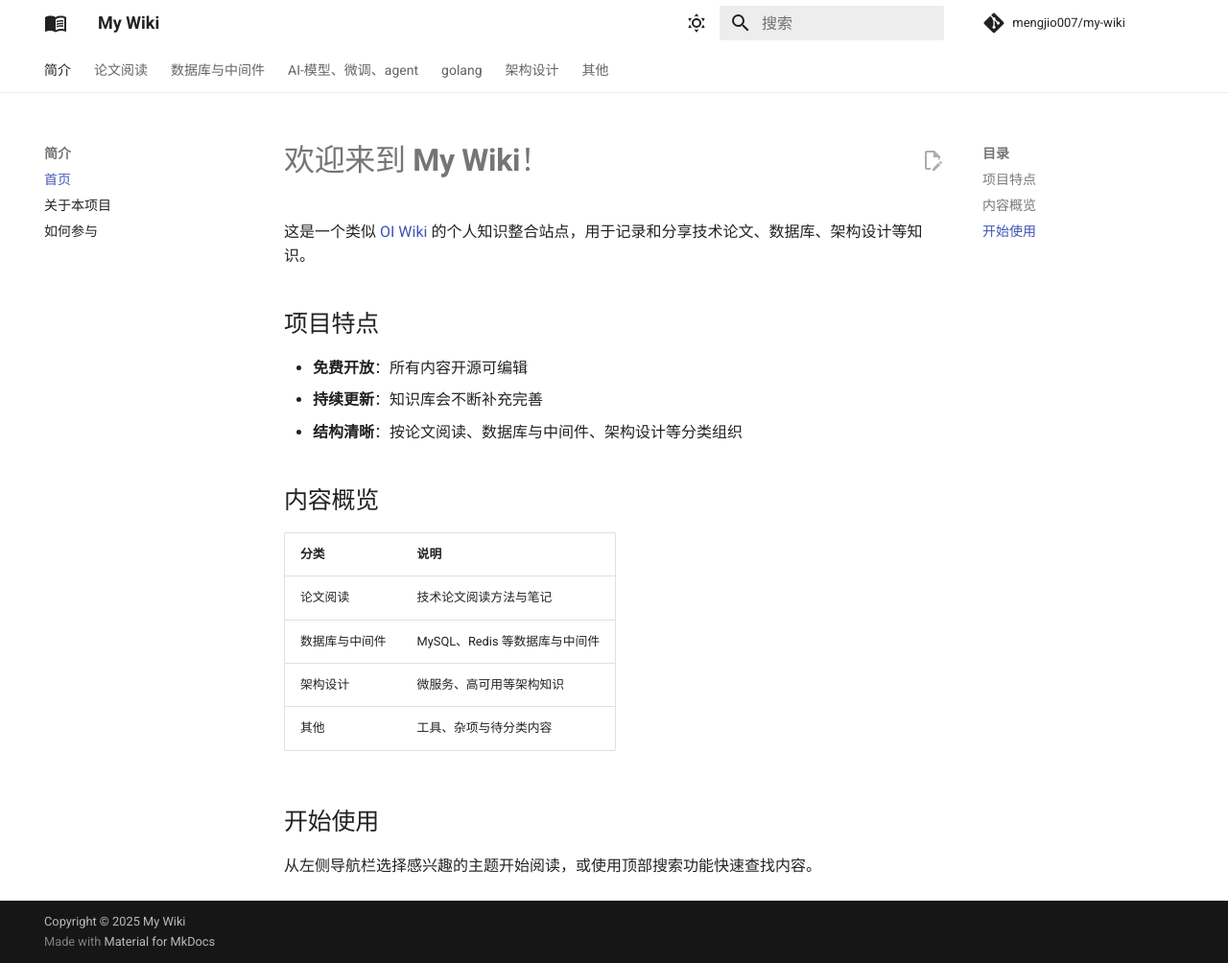
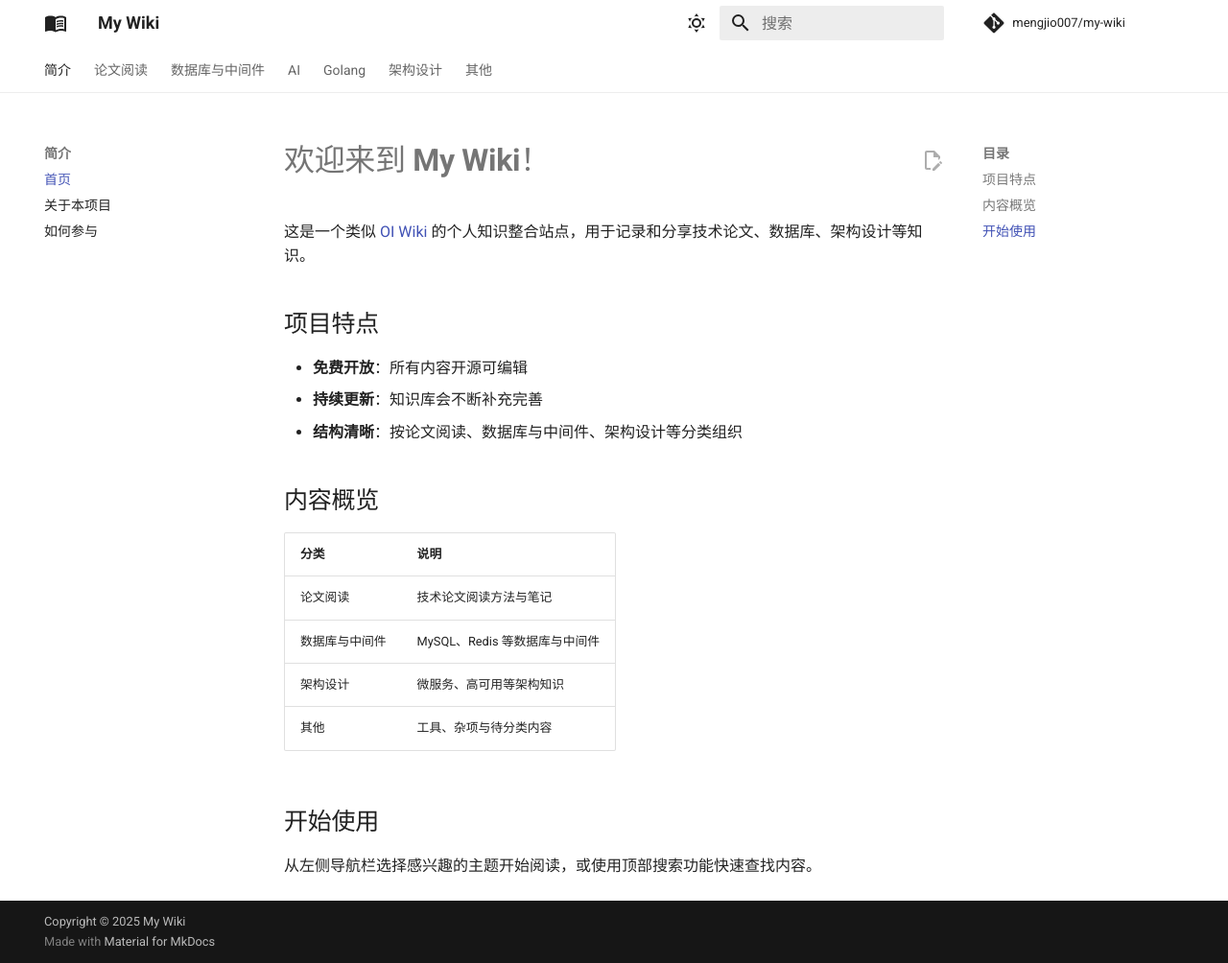
Before and after one commit to mengjio007/my-wiki, an MkDocs documentation site: the page built from docs/index.md, in a window 1280 px wide and 1004 px high. Shown: the whole window at 96% size. Built offline with MkDocs 1.6.1 and Material for MkDocs 9.7.7, drawn with Linux system fonts in a browser that asks for light colours; comment, search, counter and statistics services are not loaded.

```diff
--- a/mkdocs.yml
+++ b/mkdocs.yml
@@ -37,7 +37,7 @@ nav:
       - 物理优化: database/mysql/physical-optimization.md
       - MVCC实现: database/mysql/mvcc.md
     - Redis: database/redis.md
-  - AI-模型、微调、agent:
+  - AI:
     - 简介: ai/index.md
     - LLM: ai/llm/index.md
     - Agent:
@@ -50,7 +50,7 @@ nav:
       - skill: ai/agent/skill.md
     - 微调: ai/finetune/index.md
     - 工具: ai/tools/index.md
-  - golang:
+  - Golang:
     - 简介: golang/index.md
   - 架构设计:
     - 简介: architecture/index.md
```
